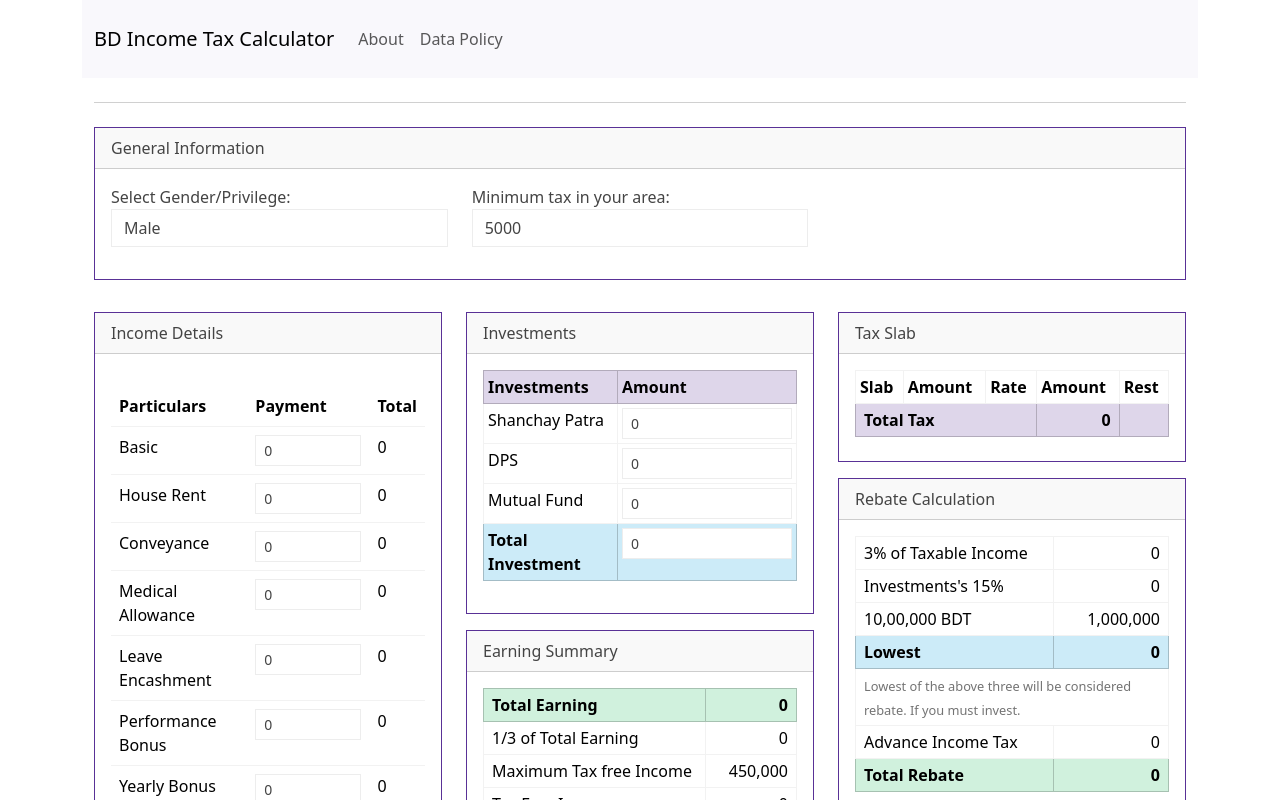
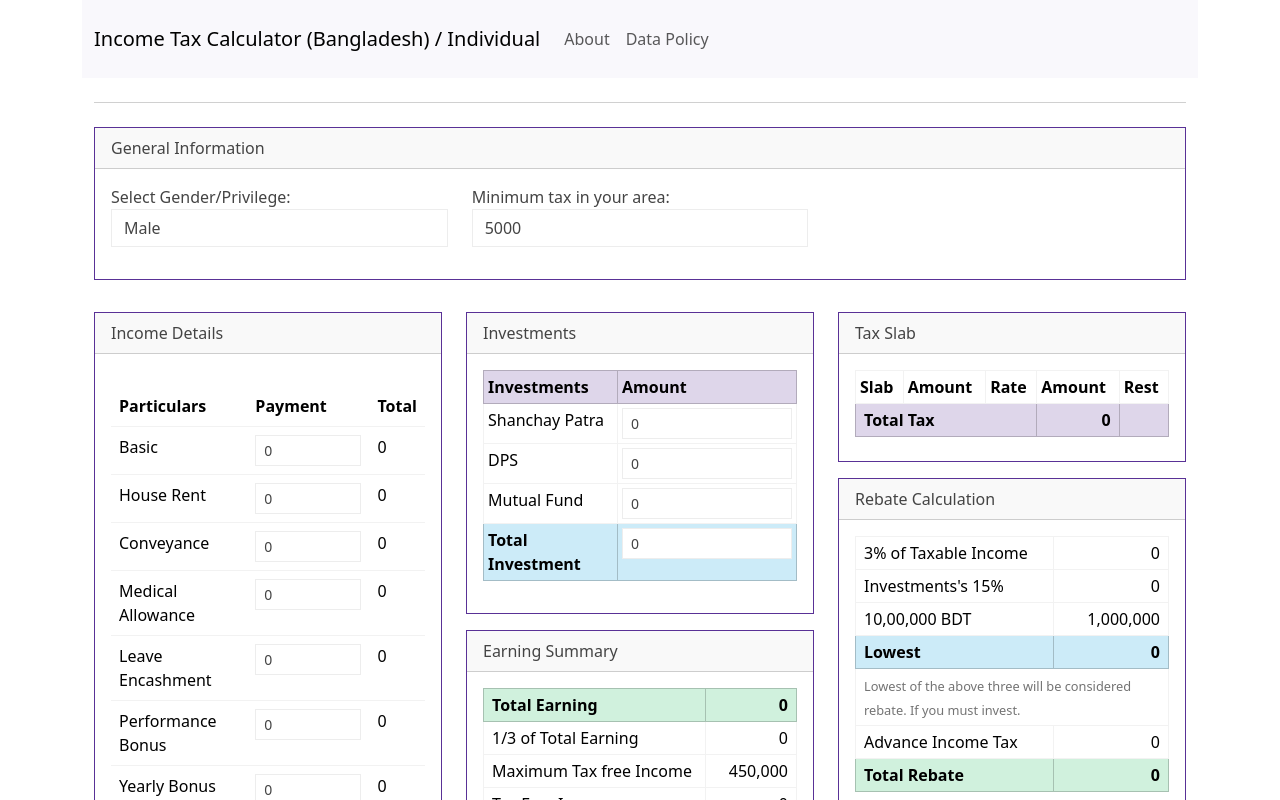
Before and after one commit to shafikshaon/bd-income-tax-calculator, a Vue app: page / in a window 1280 px wide. Shown: the top 800 px of the page. Built offline with nearby package versions, Linux system fonts and the light colour scheme.

Commit message:
Add Monthly TDS Calculation

```diff
--- a/src/components/TheNavbar.vue
+++ b/src/components/TheNavbar.vue
@@ -1,7 +1,7 @@
 <template>
   <nav class="navbar navbar-expand-lg navbar-light bg-light">
     <div class="container-fluid">
-      <a class="navbar-brand" href="/bd-income-tax-calculator">BD Income Tax Calculator</a>
+      <a class="navbar-brand" href="/bd-income-tax-calculator">Income Tax Calculator (Bangladesh) / Individual</a>
       <button class="navbar-toggler" type="button" data-toggle="collapse" data-target="#navbarSupportedContent" aria-controls="navbarSupportedContent" aria-expanded="false" aria-label="Toggle navigation">
         <span class="navbar-toggler-icon"></span>
       </button>
```
